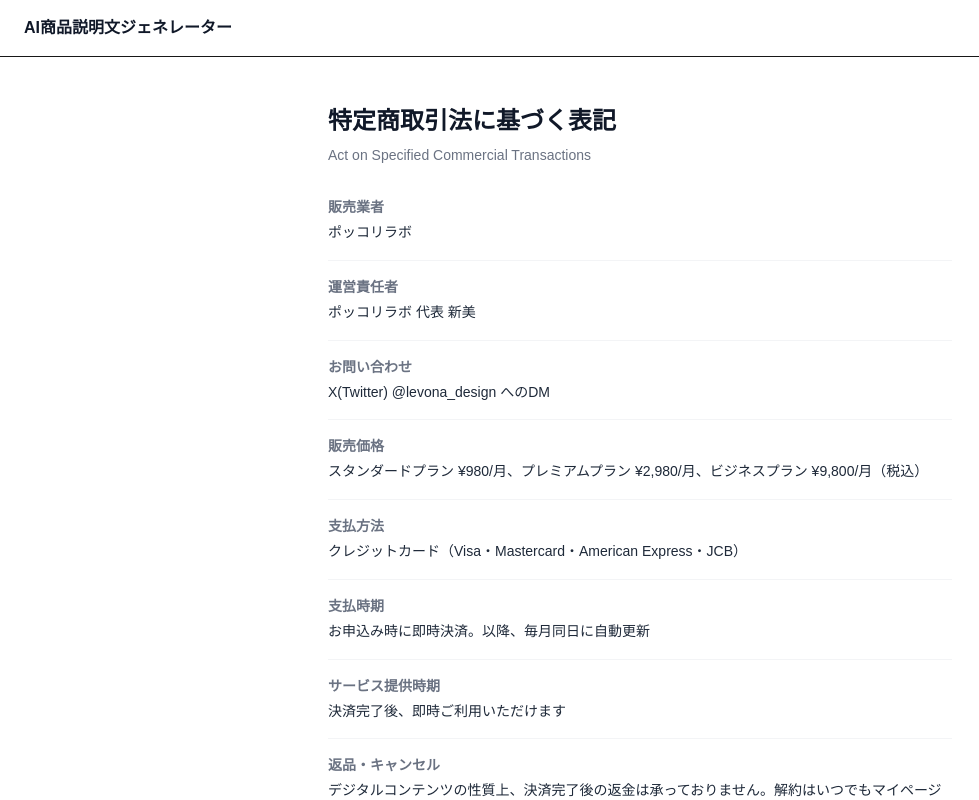
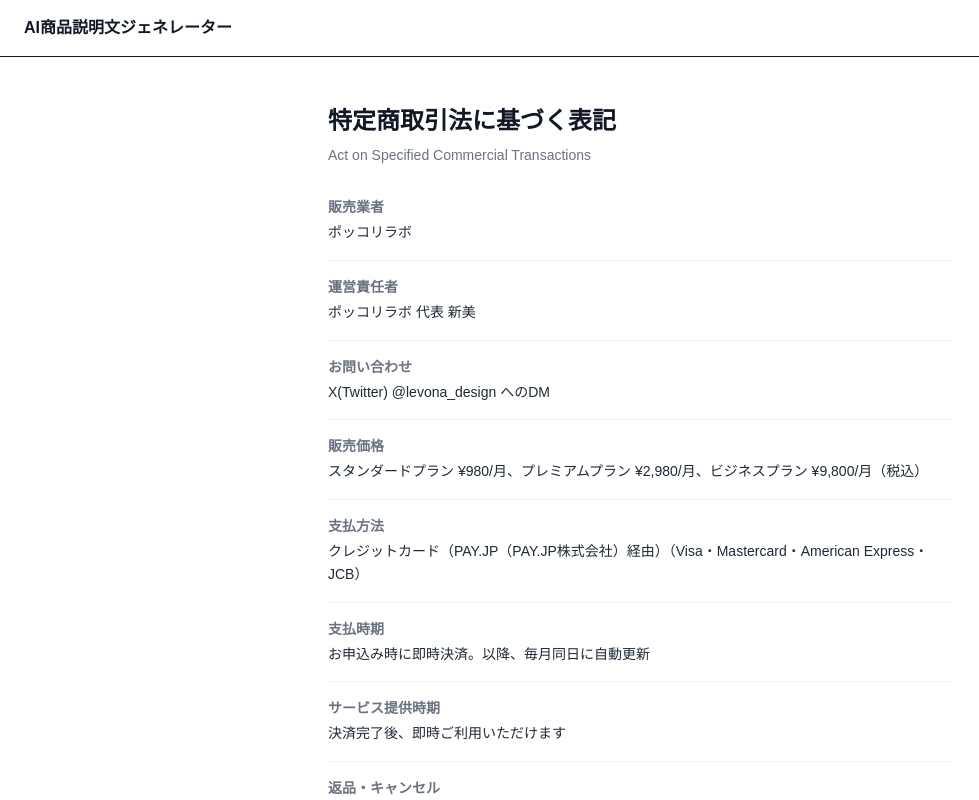
Before and after one commit to pokkori/ec-description-generator, a Next.js app: page /legal in a window 1280 px wide. Shown: the top 800 px of the page, without its empty margins (0-979 px from the left). Built offline with nearby package versions, Linux system fonts and the light colour scheme.

Commit message:
fix: add PAY.JP to legal page payment method

```diff
--- a/app/legal/page.tsx
+++ b/app/legal/page.tsx
@@ -5,7 +5,7 @@
   { label: "運営責任者", value: "ポッコリラボ 代表 新美" },
   { label: "お問い合わせ", value: "X(Twitter) @levona_design へのDM" },
   { label: "販売価格", value: "スタンダードプラン ¥980/月、プレミアムプラン ¥2,980/月、ビジネスプラン ¥9,800/月（税込）" },
-  { label: "支払方法", value: "クレジットカード（Visa・Mastercard・American Express・JCB）" },
+  { label: "支払方法", value: "クレジットカード（PAY.JP（PAY.JP株式会社）経由）（Visa・Mastercard・American Express・JCB）" },
   { label: "支払時期", value: "お申込み時に即時決済。以降、毎月同日に自動更新" },
   { label: "サービス提供時期", value: "決済完了後、即時ご利用いただけます" },
   { label: "返品・キャンセル", value: "デジタルコンテンツの性質上、決済完了後の返金は承っておりません。解約はいつでもマイページより行えます。解約後は次回更新日まで引き続きご利用いただけます" },
```
